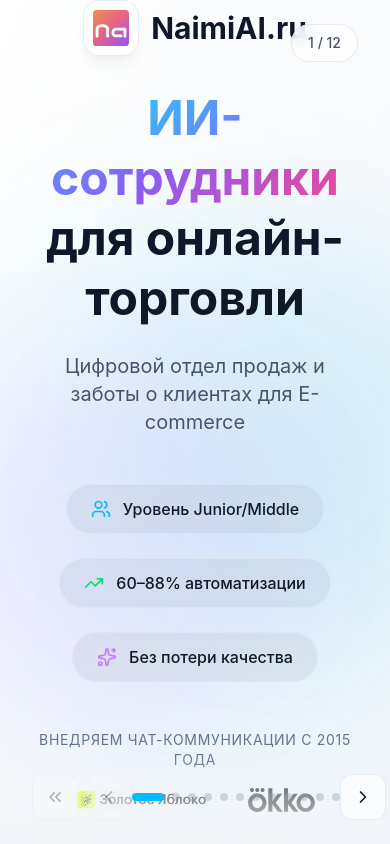
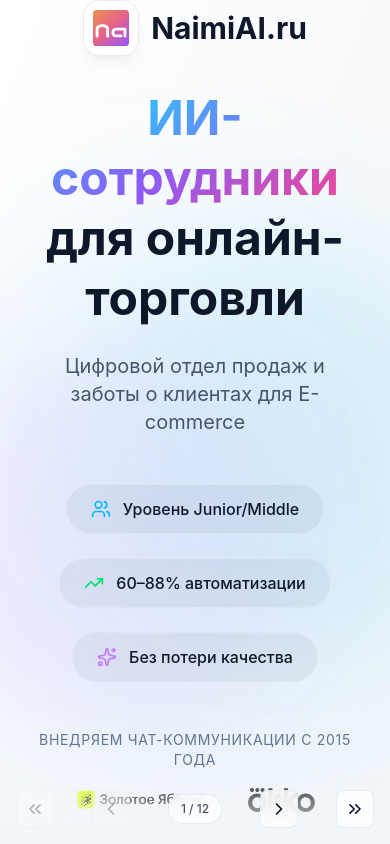
Before and after one commit to Slava2727/web_pres, a React (Vite) app: page / in a window 390 px wide. Built offline with nearby package versions, Linux system fonts and the light colour scheme.

Commit message:
Add mobile slide navigation and swipe
Provide a mobile-only control bar with slide counter and enable swipe gestures for slide changes so the presentation remains usable on phones.

```diff
--- a/src/App.tsx
+++ b/src/App.tsx
@@ -1,4 +1,4 @@
-import { useState, useEffect, useCallback } from 'react'
+import { useState, useEffect, useCallback, useRef } from 'react'
 import { AnimatePresence, motion } from 'framer-motion'
 import { ChevronLeft, ChevronRight, ChevronsLeft, ChevronsRight } from 'lucide-react'
 
@@ -49,6 +49,7 @@ const slideVariants = {
 function App() {
   const [currentSlide, setCurrentSlide] = useState(0)
   const [direction, setDirection] = useState(0)
+  const touchStartRef = useRef<{ x: number; y: number; time: number } | null>(null)
 
   const goToSlide = useCallback((index: number) => {
     if (index >= 0 && index < slides.length) {
@@ -112,6 +113,36 @@ function App() {
   }, [nextSlide, prevSlide, goToFirst, goToLast])
 
   const CurrentSlideComponent = slides[currentSlide]
+  const handleTouchStart = (event: React.TouchEvent) => {
+    const touch = event.touches[0]
+    touchStartRef.current = {
+      x: touch.clientX,
+      y: touch.clientY,
+      time: Date.now(),
+    }
+  }
+
+  const handleTouchEnd = (event: React.TouchEvent) => {
+    const start = touchStartRef.current
+    if (!start) return
+
+    const touch = event.changedTouches[0]
+    const dx = touch.clientX - start.x
+    const dy = touch.clientY - start.y
+    const absDx = Math.abs(dx)
+    const absDy = Math.abs(dy)
+    const elapsed = Date.now() - start.time
+
+    if (absDx > 60 && absDx > absDy * 1.2 && elapsed < 600) {
+      if (dx < 0) {
+        nextSlide()
+      } else {
+        prevSlide()
+      }
+    }
+
+    touchStartRef.current = null
+  }
 
   return (
     <div className="h-screen w-screen bg-slate-50 overflow-hidden relative">
@@ -130,6 +161,8 @@ function App() {
               opacity: { duration: 0.2 },
             }}
             className="absolute inset-0 overflow-y-auto overflow-x-hidden"
+            onTouchStart={handleTouchStart}
+            onTouchEnd={handleTouchEnd}
           >
             <CurrentSlideComponent />
           </motion.div>
@@ -137,7 +170,7 @@ function App() {
       </div>
 
       {/* Navigation Controls */}
-      <div className="absolute bottom-0 left-0 right-0 z-50">
+      <div className="absolute bottom-0 left-0 right-0 z-50 hidden md:block">
         <div className="flex items-center justify-between px-8 py-6 bg-gradient-to-t from-slate-100/90 to-transparent">
           {/* Left side: First/Previous */}
           <div className="flex items-center gap-2">
@@ -197,8 +230,53 @@ function App() {
         </div>
       </div>
 
+      {/* Mobile Navigation Controls */}
+      <div className="absolute bottom-0 left-0 right-0 z-50 md:hidden">
+        <div className="flex items-center justify-between px-4 pt-4 pb-[calc(1rem+env(safe-area-inset-bottom))] bg-gradient-to-t from-slate-100/95 to-transparent">
+          <button
+            onClick={goToFirst}
+            disabled={currentSlide === 0}
+            className="p-2 rounded-lg bg-white/80 border border-slate-200/80 backdrop-blur-sm disabled:opacity-30 disabled:cursor-not-allowed transition-all duration-200"
+            title="В начало"
+            aria-label="В начало"
+          >
+            <ChevronsLeft className="w-5 h-5 text-slate-900" />
+          </button>
+          <button
+            onClick={prevSlide}
+            disabled={currentSlide === 0}
+            className="p-2 rounded-lg bg-white/80 border border-slate-200/80 backdrop-blur-sm disabled:opacity-30 disabled:cursor-not-allowed transition-all duration-200"
+            title="Назад"
+            aria-label="Назад"
+          >
+            <ChevronLeft className="w-5 h-5 text-slate-900" />
+          </button>
+          <div className="px-3 py-1.5 rounded-full bg-white/80 border border-slate-200/80 backdrop-blur-sm text-slate-600 text-xs font-medium">
+            {currentSlide + 1} / {slides.length}
+          </div>
+          <button
+            onClick={nextSlide}
+            disabled={currentSlide === slides.length - 1}
+            className="p-2 rounded-lg bg-white/80 border border-slate-200/80 backdrop-blur-sm disabled:opacity-30 disabled:cursor-not-allowed transition-all duration-200"
+            title="Вперёд"
+            aria-label="Вперёд"
+          >
+            <ChevronRight className="w-5 h-5 text-slate-900" />
+          </button>
+          <button
+            onClick={goToLast}
+            disabled={currentSlide === slides.length - 1}
+            className="p-2 rounded-lg bg-white/80 border border-slate-200/80 backdrop-blur-sm disabled:opacity-30 disabled:cursor-not-allowed transition-all duration-200"
+            title="В конец"
+            aria-label="В конец"
+          >
+            <ChevronsRight className="w-5 h-5 text-slate-900" />
+          </button>
+        </div>
+      </div>
+
       {/* Slide counter */}
-      <div className="absolute top-6 right-8 z-50">
+      <div className="absolute top-6 right-8 z-50 hidden md:block">
         <div className="px-4 py-2 rounded-full bg-white/80 border border-slate-200/80 backdrop-blur-sm text-slate-600 text-sm font-medium">
           {currentSlide + 1} / {slides.length}
         </div>
```
